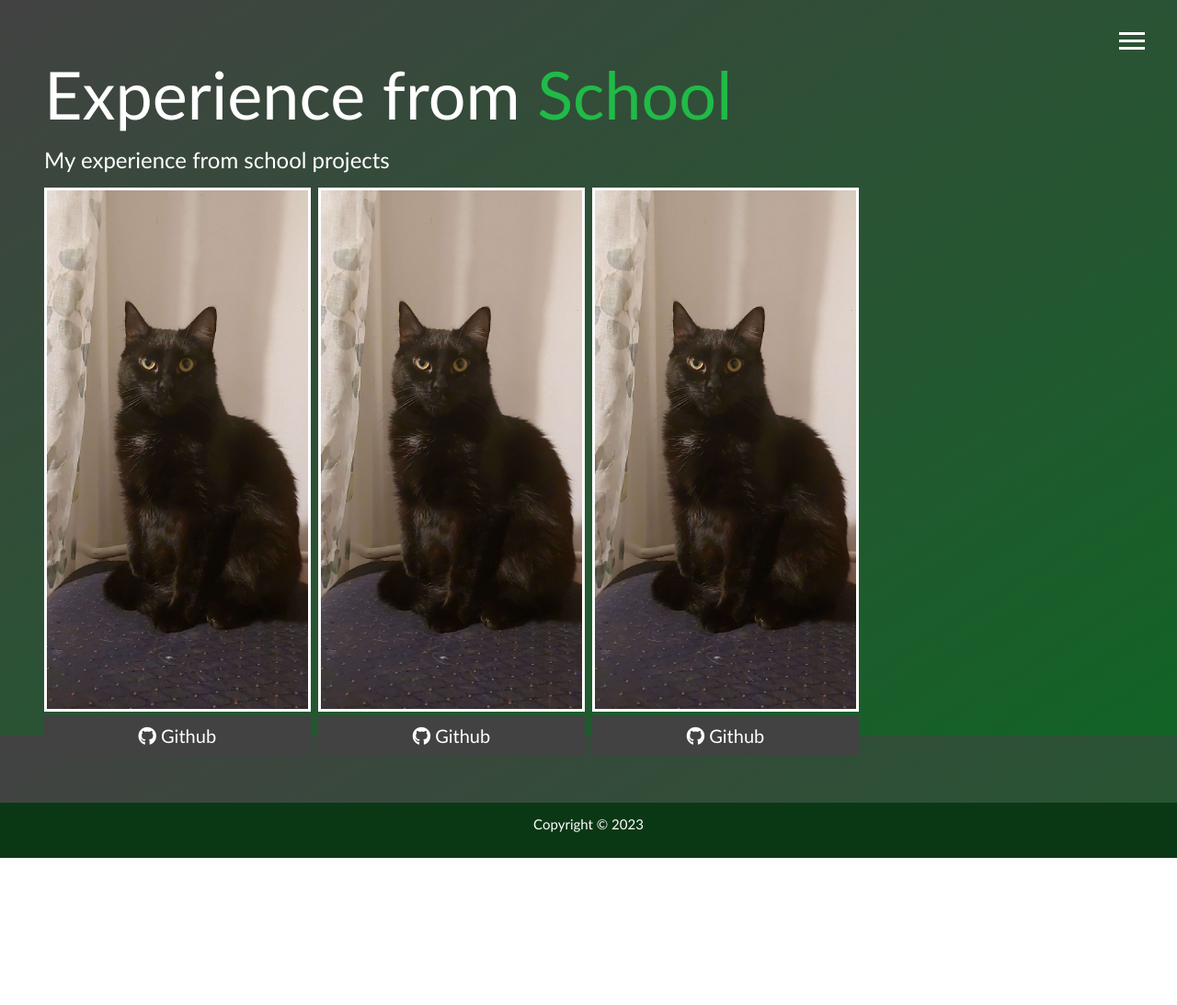
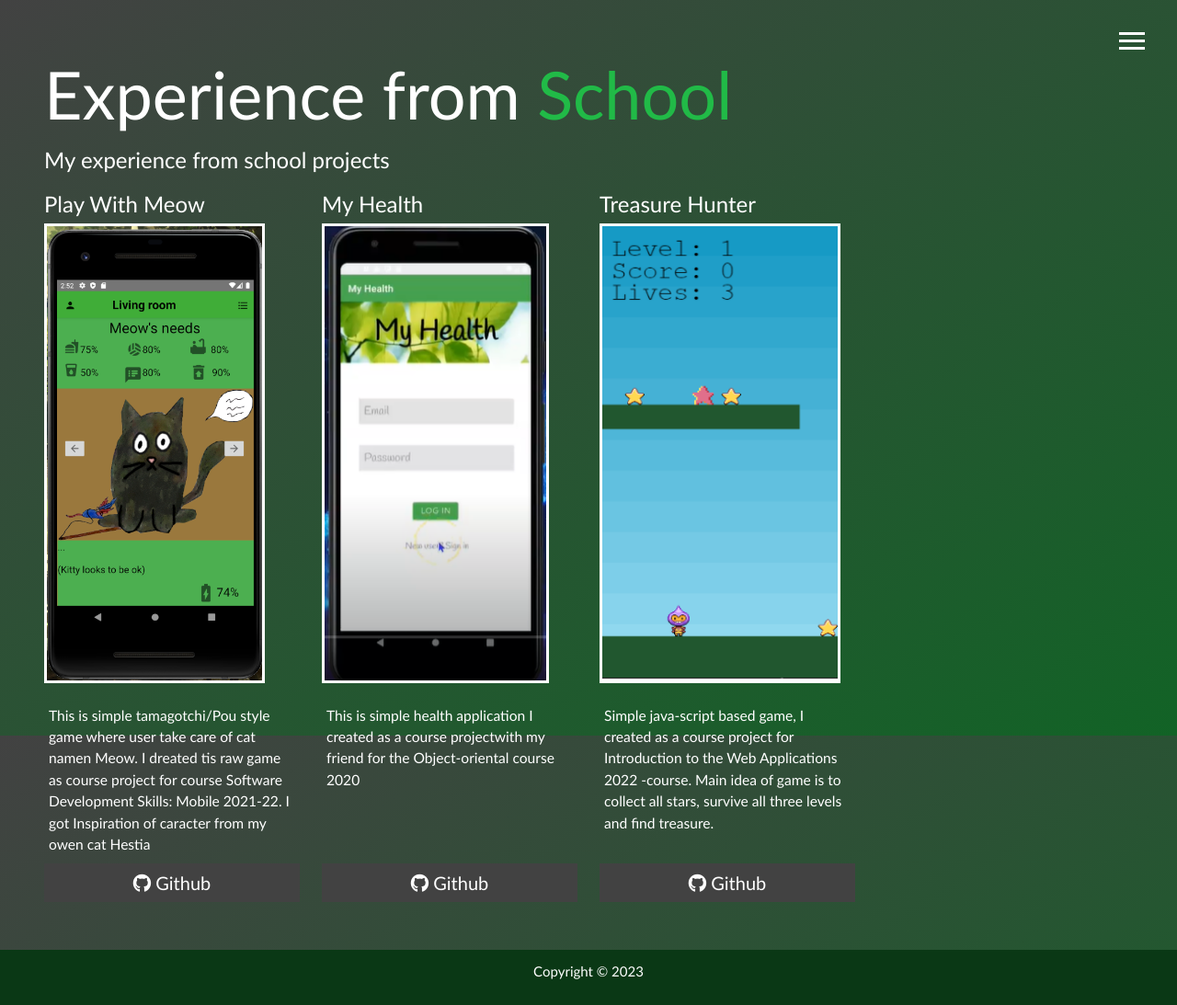
Before and after one commit to iitaellu/web_portfolio, a website: page dist/school.html in a window 1280 px wide. Shown: the whole page at 92% size. Before the commit the page ends 933 px from the top, so only its background shows below. Drawn offline with Linux system fonts and the light colour scheme.

Commit message:
projects added to school page

```diff
--- a/scss/main.scss
+++ b/scss/main.scss
@@ -304,11 +304,16 @@ main {
 .projects {
     margin-top: 1rem;
     display: grid;
-    grid-gap: 0.7rem;
+    grid-gap: 2rem;
     grid-template-columns: repeat(3, 1fr);
 
+    h2 {
+        font-size: 2rem;
+    }
     img {
-        width: 100%;
+        height: 500px;
+        margin-top: 3px;
+        width: 300;
         border: 3px white solid;
 
         &:hover {
@@ -316,6 +321,11 @@ main {
             border-color: $secondary-color;
             @include easeOut;        }
     }
+    p {
+        height: 160px;
+        font-size: 1.3rem;
+        padding: 3px 5px;
+    };
 }
 
 
```
Also changed, not shown: dist/css/main.css, dist/facts.html, dist/img/projects/myHealt.jpg (added), dist/img/projects/myHealth.jpg (added), dist/img/projects/playWithHestia.png (added), dist/img/projects/treasureHunter.jpg (added), dist/img/projects/treasureHunter2.jpg (added), dist/school.html.
